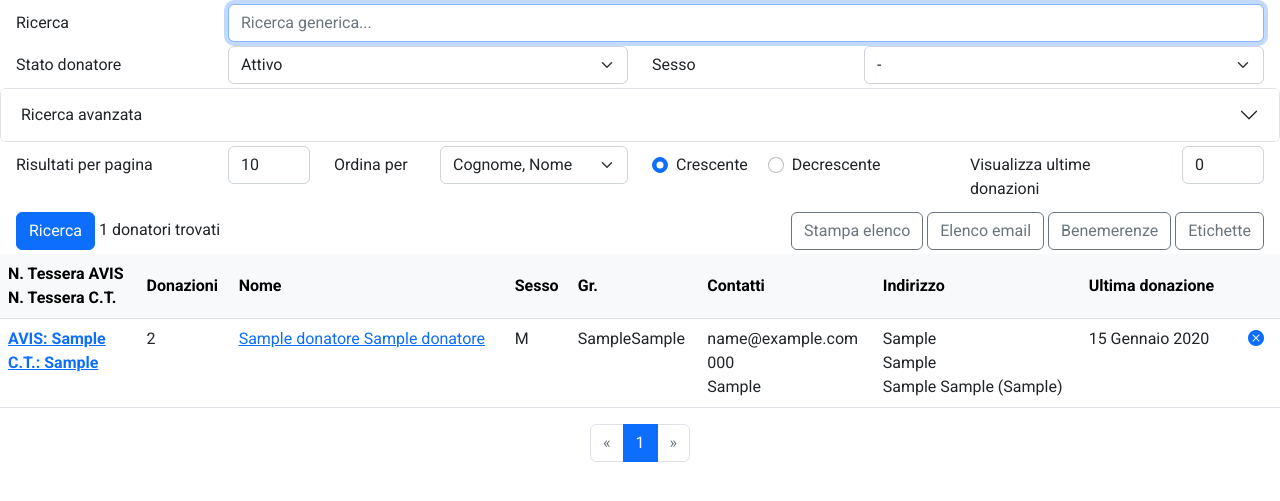
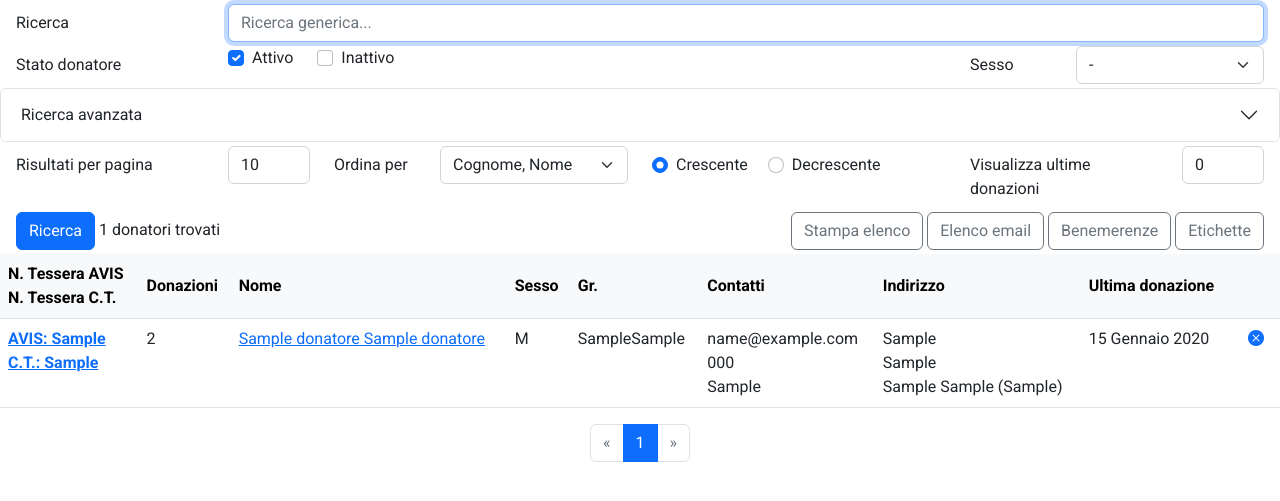
Before and after one commit to dennybiasiolli/gestione-donatori, a Django app: page /donatori/ in a window 1280 px wide. Shown: the part 60-561 px from the top of the page. Run offline with Django 4.2, Linux system fonts and the light colour scheme; a user stored in the database is signed in; data comes from the database, SQL or seed files in the repository; tables that the repository leaves empty hold one stand-in row (values such as "Sample post").

Commit message:
views(DonatoreListView): allow multiple filter for stato_donatore

```diff
--- a/avis/templates/avis/donatore_list.html
+++ b/avis/templates/avis/donatore_list.html
@@ -92,18 +92,39 @@
     </div>
     {% endif %}
     <div class="m-1 row">
-        <label class="col-sm-2 col-form-label">Stato donatore</label>
-        <div class="col-sm-4">
-            <select class="form-select" name="stato_donatore_id">
+        <label class="col-sm-2 col-form-label">
+            Stato donatore
+        </label>
+        <div class="col-sm-7">
+            <div class="row">
+                {% for stato_donatore in stati_donatore %}
+                <div class="col-md-auto">
+                    <input class="form-check-input" type="checkbox"
+                        name="stato_donatore_ids"
+                        value="{{ stato_donatore.id }}"
+                        {% if stato_donatore.id in stato_donatore_ids %}checked{% endif %}
+                    >
+                    <label class="form-check-label">
+                        &nbsp;{{ stato_donatore.descrizione }}
+                    </label>
+                </div>
+                {% endfor %}
+            </div>
+            <!-- <select class="form-select" name="stato_donatore_id">
                 <option value="">Qualsiasi</option>
                 {% for stato_donatore in stati_donatore %}
                 <option value="{{ stato_donatore.id }}"{% if stato_donatore.id == stato_donatore_id %} selected{% endif %}>{{ stato_donatore.descrizione }}</option>
                 {% endfor %}
-            </select>
+            </select> -->
+            <!-- <select class="form-select" multiple size="3" name="stato_donatore_ids">
+                {% for stato_donatore in stati_donatore %}
+                <option value="{{ stato_donatore.id }}"{% if stato_donatore.id in stato_donatore_ids %} selected{% endif %}>{{ stato_donatore.descrizione }}</option>
+                {% endfor %}
+            </select> -->
         </div>
 
-        <label class="col-sm-2 col-form-label">Sesso</label>
-        <div class="col-sm-4">
+        <label class="col-sm-1 col-form-label">Sesso</label>
+        <div class="col-sm-2">
             <select class="form-select" name="sesso_id">
                 <option value="">-</option>
                 {% for sesso in sessi %}
--- a/avis/views.py
+++ b/avis/views.py
@@ -86,11 +86,15 @@ class DonatoreListView(ListView):
         sezione_id = self.request.GET.get('sezione_id', None)
         if sezione_id:
             sezione_id = int(sezione_id)
-        stato_donatore_id = self.request.GET.get('stato_donatore_id', None)
-        if stato_donatore_id:
-            stato_donatore_id = int(stato_donatore_id)
-        if 'stato_donatore_id' not in self.request.GET:
-            stato_donatore_id = StatoDonatore.objects.filter(codice='Attivo').first().pk
+        stato_donatore_ids = self.request.GET.getlist('stato_donatore_ids', None)
+        if stato_donatore_ids:
+            stato_donatore_ids = [
+                int(stato_donatore_id) for stato_donatore_id in stato_donatore_ids
+            ]
+        if 'stato_donatore_ids' not in self.request.GET:
+            stato_donatore_ids = [
+                StatoDonatore.objects.filter(codice='Attivo').first().pk
+            ]
         sesso_id = self.request.GET.get('sesso_id', None)
         if sesso_id:
             sesso_id = int(sesso_id)
@@ -162,8 +166,8 @@ class DonatoreListView(ListView):
             )
         if sezione_id:
             qs = qs.filter(sezione_id=sezione_id)
-        if stato_donatore_id:
-            qs = qs.filter(stato_donatore_id=stato_donatore_id)
+        if stato_donatore_ids:
+            qs = qs.filter(stato_donatore_id__in=stato_donatore_ids)
         if sesso_id:
             qs = qs.filter(sesso_id=sesso_id)
         if data_nascita_dal:
@@ -227,7 +231,7 @@ class DonatoreListView(ListView):
         self.extra_context = {
             'ricerca': ricerca or '',
             'sezione_id': sezione_id or '',
-            'stato_donatore_id': stato_donatore_id or '',
+            'stato_donatore_ids': stato_donatore_ids or [],
             'sesso_id': sesso_id or '',
             'data_nascita_dal': data_nascita_dal.isoformat()
             if data_nascita_dal
```
